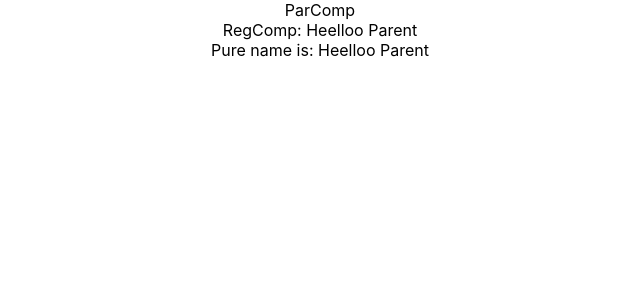
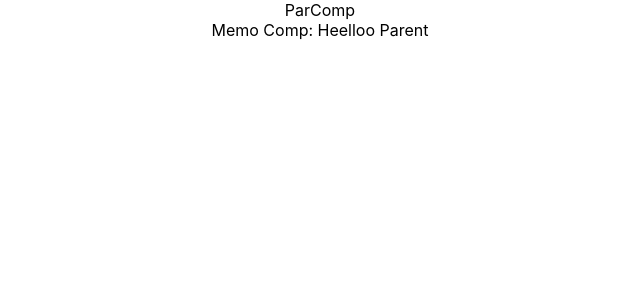
Before and after one commit to harislee168/first-react, a React (Create React App) app: page / in a window 1280 px wide. Shown: the top 300 px of the page, without its empty margins (320-960 px from the left). Built offline with nearby package versions, Linux system fonts and the light colour scheme.

Commit message:
memo function lesson

```diff
--- /dev/null
+++ b/src/components/Basic/PureComponent/MemoComp.js
@@ -0,0 +1,12 @@
+import React from 'react'
+
+const MemoComp = (props) => {
+  console.log('Memo Comp function')
+  return (
+    <div>
+      Memo Comp: {props.name}
+    </div>
+  )
+}
+
+export default React.memo(MemoComp)
--- a/src/components/Basic/PureComponent/ParComp.js
+++ b/src/components/Basic/PureComponent/ParComp.js
@@ -1,8 +1,9 @@
-import React, { PureComponent } from 'react'
+import React, { Component } from 'react'
 import RegComp from './RegComp';
 import PureComp from './PureComp';
+import MemoComp from './MemoComp';
 
-class ParComp extends PureComponent {
+class ParComp extends Component {
   constructor(props) {
     super(props)
     this.state = {
@@ -15,8 +16,9 @@ class ParComp extends PureComponent {
     return (
       <div>
         ParComp
-        <RegComp name={this.state.name} />
-        <PureComp name={this.state.name} />
+        <MemoComp name={this.state.name}/>
+        {/* <RegComp name={this.state.name} />
+        <PureComp name={this.state.name} /> */}
       </div>
     )
   }
```
